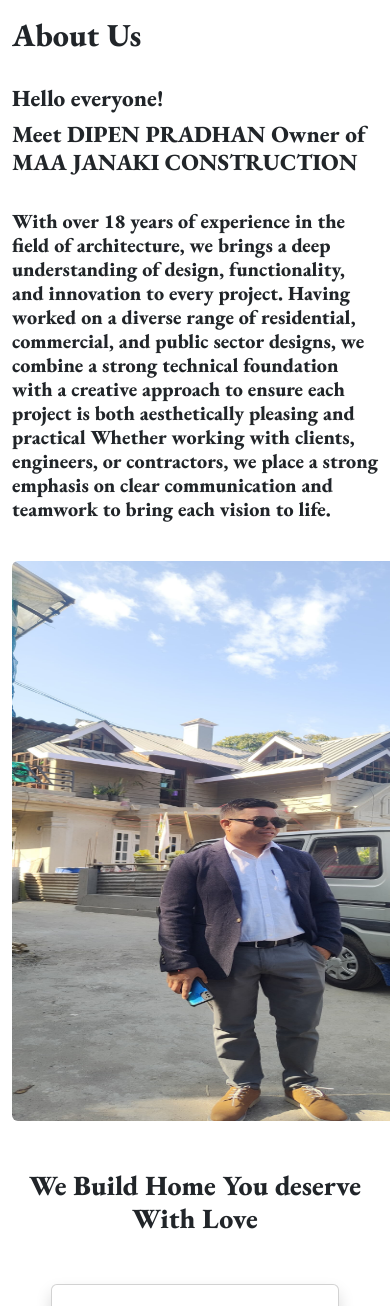
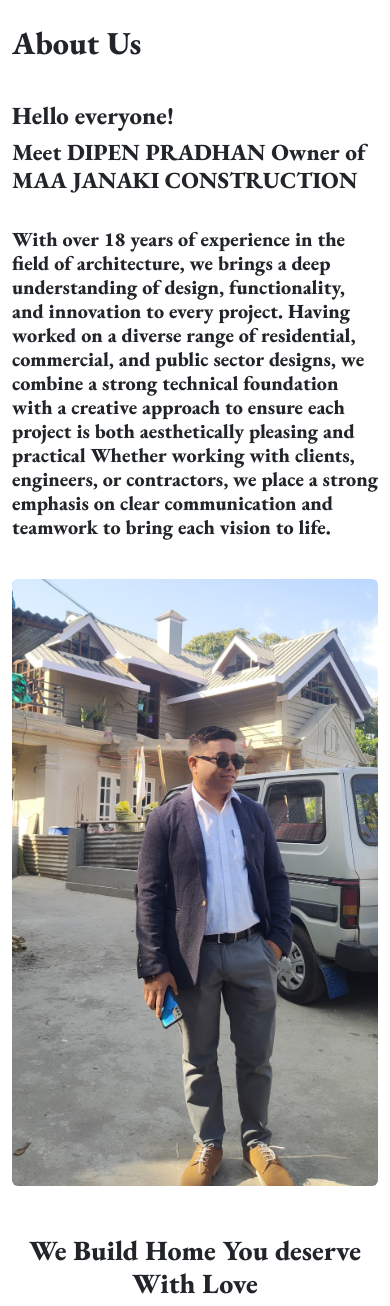
Before and after one commit to ashish80ranjan/Maajanakiconstruction, a Django app: page /design/about in a window 390 px wide. Shown: the part 64-1370 px from the top of the page. Run offline with Django 4.2, Linux system fonts and the light colour scheme; some web fonts are replaced.

Commit message:
"photo responsive"

```diff
--- a/design_app/templates/about.html
+++ b/design_app/templates/about.html
@@ -17,16 +17,16 @@
 </style>
 {% endblock style %}
 {% block contant %}
-<div class="container my-3">
+<div class="container my-4">
     <div class="typer">
         <h1 class="typed-out">{{intro}}</h1>
     </div>
 </div>
 <div class="container block" id="">
-    <div class="row row-cols-md-2 d-flex justify-content-center align-items-center">
+    <div class="row row-cols-md-2 d-flex justify-content-center align-items-center ">
 
-        <div class="d-flex flex-column bd-highlight mb-3 col">
-            <h3>Hello everyone!</h3>
+        <div class="d-flex flex-column bd-highlight mb-3">
+            <h2>Hello everyone!</h2>
             <h3>Meet DIPEN PRADHAN Owner of MAA JANAKI CONSTRUCTION</h3>
             <h5 class="my-4">
                 With over 18 years of experience in the field of architecture, we brings a deep understanding of design, functionality, and innovation to every project. Having worked on a diverse range of residential, commercial, and public sector designs, we combine a strong technical foundation with a creative approach to ensure each project is both aesthetically pleasing and practical Whether working with clients, engineers, or contractors, we place a strong emphasis on clear communication and teamwork to bring each vision to life.
@@ -35,10 +35,9 @@
 
         </div>
 
-        <div class="text-center col">
+        <div class="text-center">
 
-                <img style="width: 27rem;height:35rem;" src="{% static "images/ph.jpg" %}" class="rounded block" alt="...">
-
+                <img src="{% static "images/ph1.jpg" %}"  style="width: 100%;height:100%;"class="rounded" alt="...">
         </div>
 
     </div>
```
Also changed, not shown: static/images/ph1.jpg (added).
